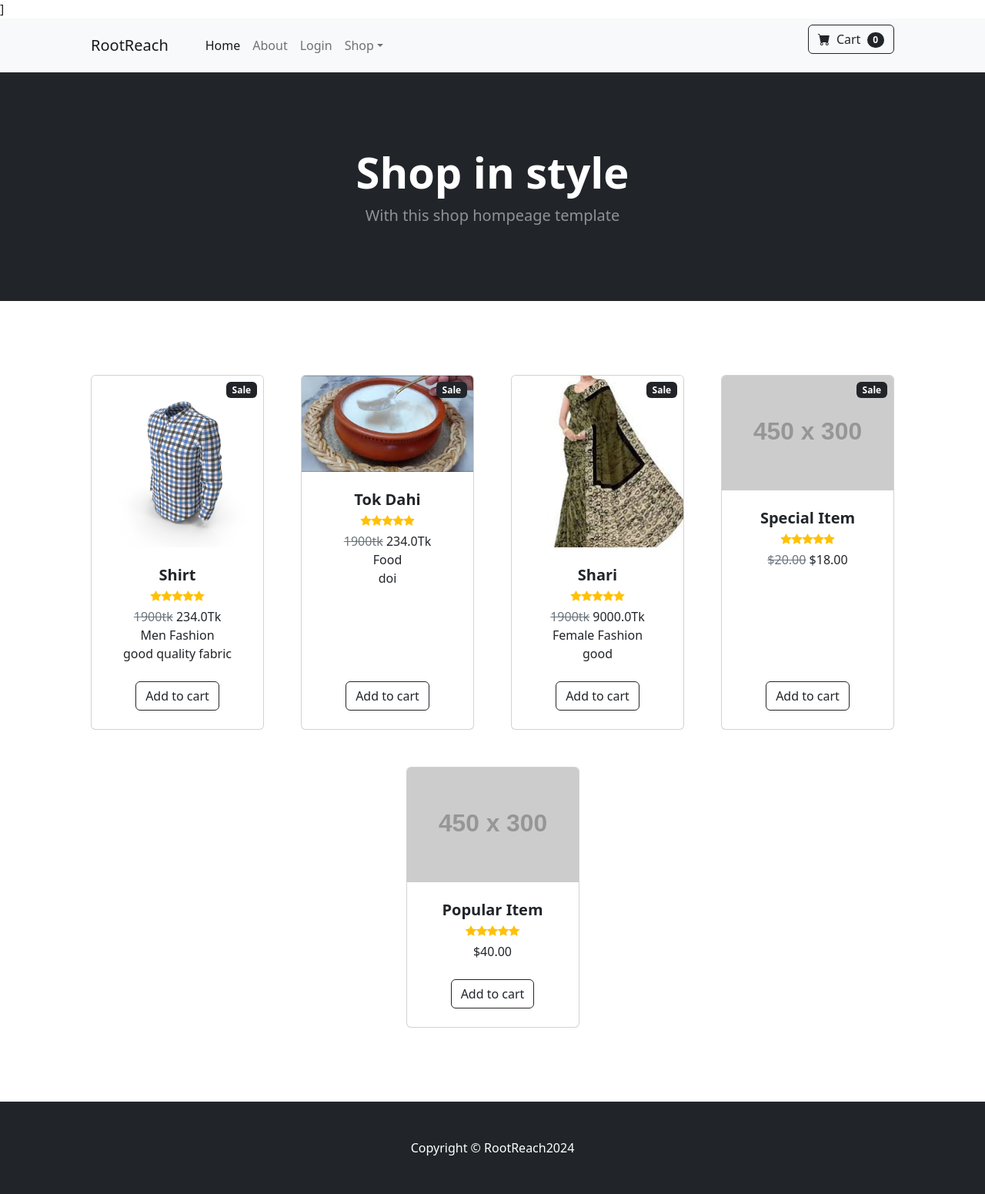
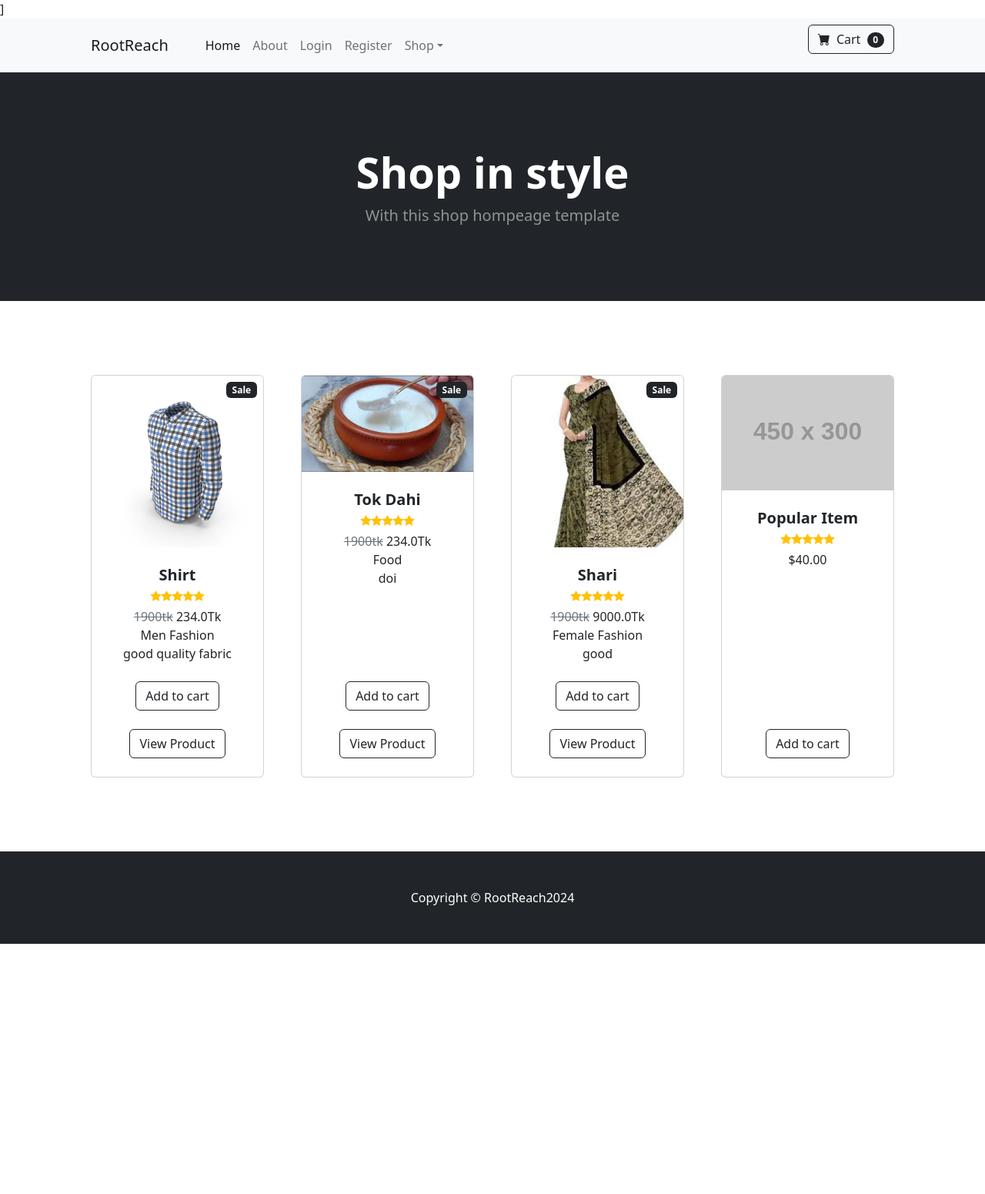
Before and after one commit to SnoOpWo0t/RootReach, a Django app: page / in a window 1280 px wide. Shown: the whole page at 77% size. After the commit the page ends 1226 px from the top, so only its background shows below. Run offline with Django 5.2, Linux system fonts and the light colour scheme; data comes from the database, SQL or seed files in the repository; some libraries are stand-ins or nearby versions.

Commit message:
view product details

```diff
--- a/RootReach/urls.py
+++ b/RootReach/urls.py
@@ -27,5 +27,8 @@ path('about/', views.about, name='about'),
 
 path('login/', views.login_user, name='login'),
 path('logout/', views.logout_user, name='logout'),
+path('register/', views.register_user, name='register'),
+    #product page below
+path('product_page/<int:pk>', views.product_page, name='product_page'),
 
 ]+static(settings.MEDIA_URL, document_root=settings.MEDIA_ROOT)
--- a/RootReach/views.py
+++ b/RootReach/views.py
@@ -2,6 +2,11 @@ from django.shortcuts import render, redirect
 from products.models import Product
 from django.contrib.auth import authenticate, login, logout
 from django.contrib import messages
+from django.contrib.auth.models import User
+from django.contrib.auth.forms import UserCreationForm
+from .forms import SignUpForm
+from django import forms
+
 def home(request):
     products = Product.objects.all()
     return render(request, 'home.html',{'products':products})
@@ -29,3 +34,53 @@ def logout_user(request):
     logout(request)
     messages.success(request, 'You have been logged out.')
     return redirect('home')
+#register
+def register_user(request):
+    if request.method == 'POST':
+        form = SignUpForm(request.POST)
+        if form.is_valid():
+            # Save the user
+            user = form.save()
+            username = form.cleaned_data.get('username')
+            raw_password = form.cleaned_data.get('password1')  # Use password1 for raw password
+            # Authenticate the user
+            user = authenticate(username=username, password=raw_password)
+            if user is not None:
+                login(request, user)
+                messages.success(request, 'You have been registered successfully.')
+                return redirect('home')
+            else:
+                messages.error(request, 'Authentication failed. Please try logging in.')
+        else:
+            # Add form errors to messages for better debugging
+            error_messages = form.errors.as_data()  # Extract raw errors
+            for field, errors in error_messages.items():
+                for error in errors:
+                    messages.error(request, f"{field}: {error}")
+            messages.error(request, 'Registration failed. Please correct the errors below.')
+    else:
+        form = SignUpForm()
+
+    return render(request, 'register.html', {'form': form})
+# def register_user(request):
+#     form = SignUpForm()
+#     if request.method == 'POST':
+#         form = SignUpForm(request.POST)
+#         if form.is_valid():
+#             form.save()
+#             username = form.cleaned_data['username']
+#             password = form.cleaned_data['password']
+#             #log in user
+#             user = authenticate(username=username, password=password)
+#             login(request, user)
+#             messages.success(request, 'You have been registered')
+#             return redirect('home')
+#         else:
+#             messages.success(request, 'not registered')
+#             return redirect('register')
+#
+#     else:
+#         return render(request, 'register.html',{'form':form})
+def product_page(request,pk):
+    product = Product.objects.get(id= pk)
+    return render(request, 'product.html',{'product':product})
--- a/templates/home.html
+++ b/templates/home.html
@@ -46,43 +46,15 @@
                             </div>
                             <!-- Product actions-->
                             <div class="card-footer p-4 pt-0 border-top-0 bg-transparent">
-                                <div class="text-center"><a class="btn btn-outline-dark mt-auto" href="#">Add to cart</a></div>
+                                <div class="text-center"><a class="btn btn-outline-dark mt-auto" href="#">Add to cart</a></div> <br/>
+                                <div class="text-center"><a class="btn btn-outline-dark mt-auto" href="{% url 'product_page' product.id  %}">View Product</a></div>
                             </div>
                         </div>
                     </div>
 
                     {% endfor %}
 
-                    <div class="col mb-5">
-                        <div class="card h-100">
-                            <!-- Sale badge-->
-                            <div class="badge bg-dark text-white position-absolute" style="top: 0.5rem; right: 0.5rem">Sale</div>
-                            <!-- Product image-->
-                            <img class="card-img-top" src="https://dummyimage.com/450x300/dee2e6/6c757d.jpg" alt="..." />
-                            <!-- Product details-->
-                            <div class="card-body p-4">
-                                <div class="text-center">
-                                    <!-- Product name-->
-                                    <h5 class="fw-bolder">Special Item</h5>
-                                    <!-- Product reviews-->
-                                    <div class="d-flex justify-content-center small text-warning mb-2">
-                                        <div class="bi-star-fill"></div>
-                                        <div class="bi-star-fill"></div>
-                                        <div class="bi-star-fill"></div>
-                                        <div class="bi-star-fill"></div>
-                                        <div class="bi-star-fill"></div>
-                                    </div>
-                                    <!-- Product price-->
-                                    <span class="text-muted text-decoration-line-through">$20.00</span>
-                                    $18.00
-                                </div>
-                            </div>
-                            <!-- Product actions-->
-                            <div class="card-footer p-4 pt-0 border-top-0 bg-transparent">
-                                <div class="text-center"><a class="btn btn-outline-dark mt-auto" href="#">Add to cart</a></div>
-                            </div>
-                        </div>
-                    </div>
+
                     <div class="col mb-5">
                         <div class="card h-100">
                             <!-- Product image-->
@@ -107,6 +79,7 @@
                             <!-- Product actions-->
                             <div class="card-footer p-4 pt-0 border-top-0 bg-transparent">
                                 <div class="text-center"><a class="btn btn-outline-dark mt-auto" href="#">Add to cart</a></div>
+
                             </div>
                         </div>
                     </div>
--- a/templates/navbar.html
+++ b/templates/navbar.html
@@ -18,6 +18,7 @@
                              <li class="nav-item"><a class="nav-link" href="{% url 'logout' %}">Logout</a></li>
                         {% else %}
                              <li class="nav-item"><a class="nav-link" href="{% url 'login' %}">Login</a></li>
+                            <li class="nav-item"><a class="nav-link" href="{% url 'register' %}">Register</a></li>
                         {% endif %}
 
 
```
Also changed, not shown: RootReach/forms.py (added, +30 -0 lines), templates/product.html (added, +28 -0 lines), templates/register.html (added, +35 -0 lines), db.sqlite3.
